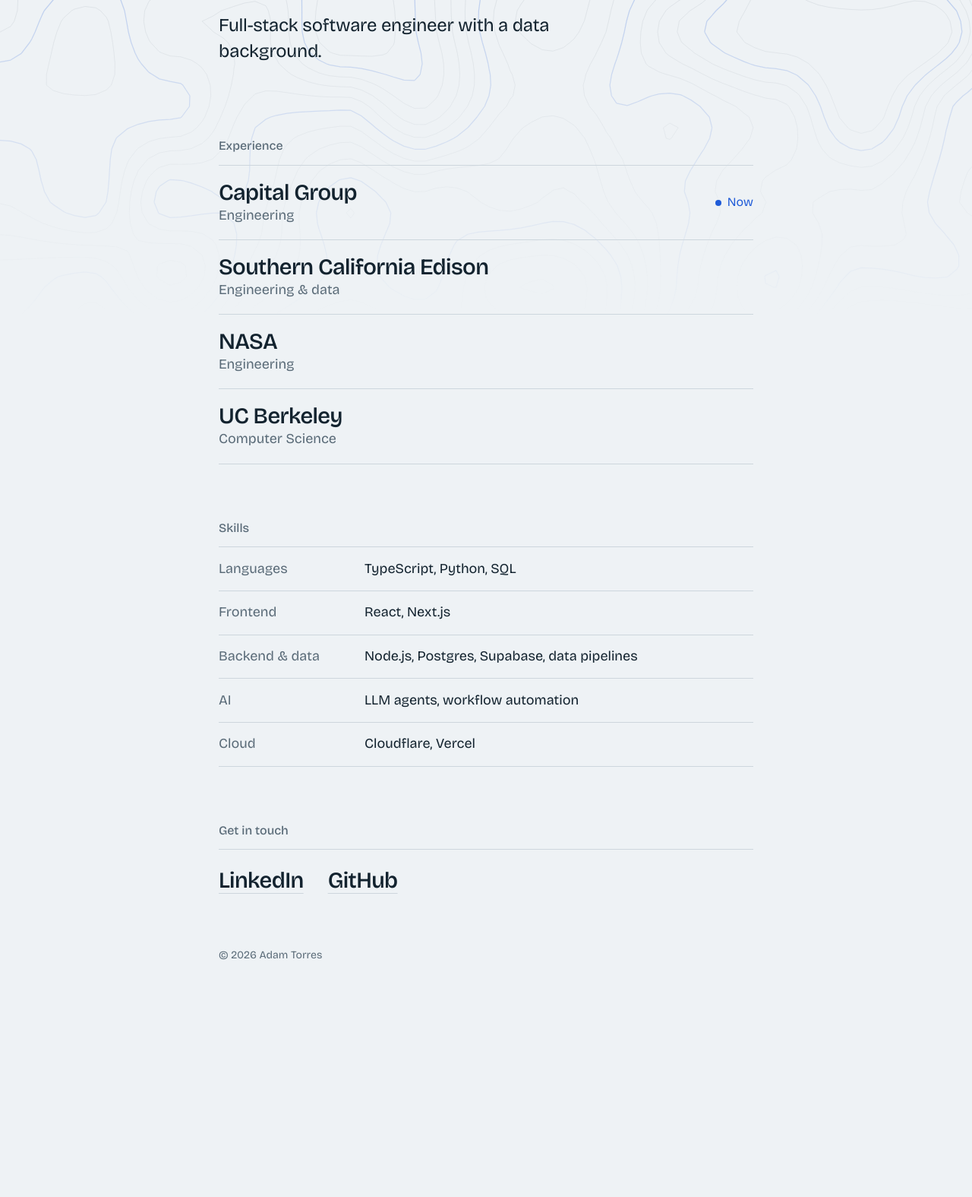
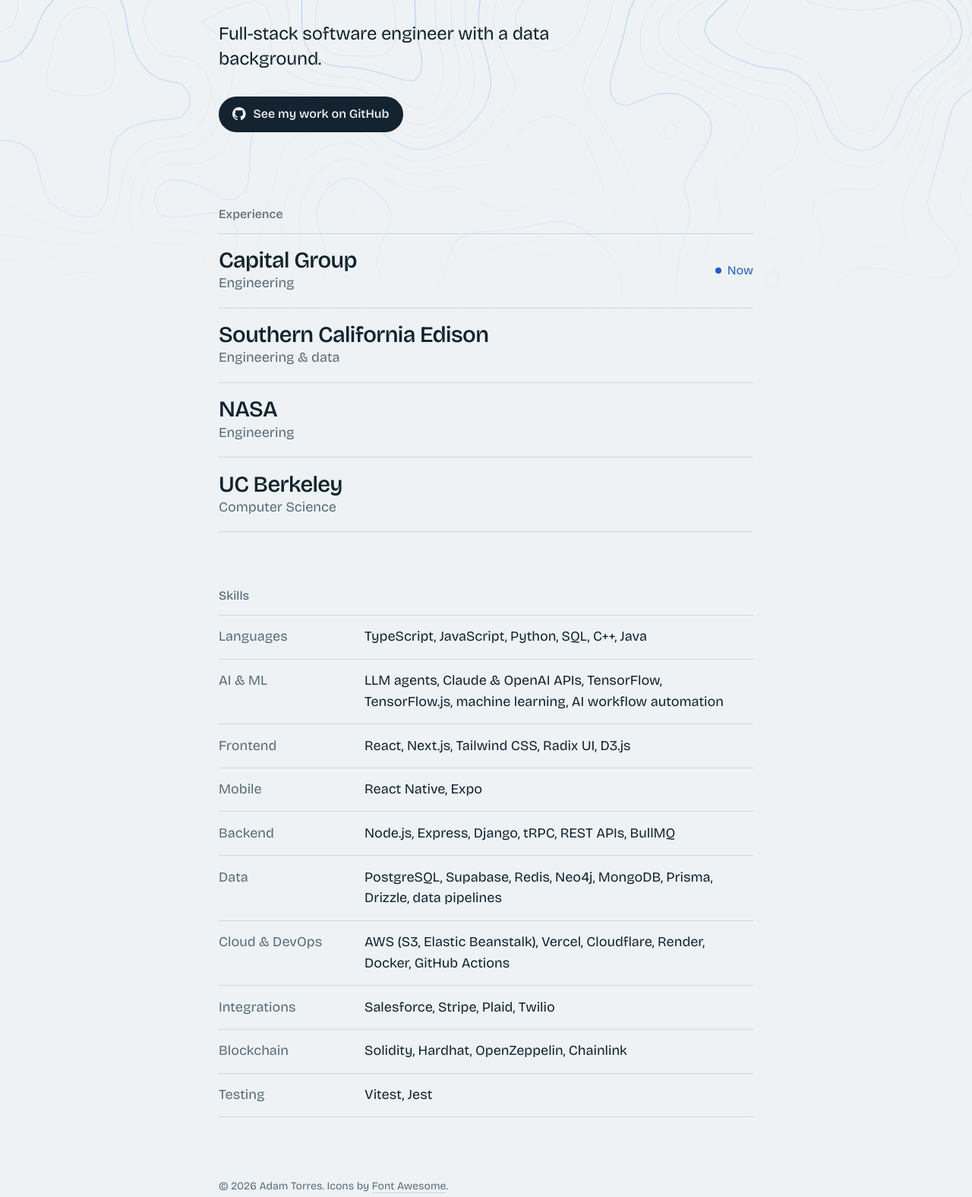
Before and after one commit to adamjamestorres/Portfolio, a plain HTML site: page index.html in a window 1280 px wide. Shown: the part 420-1995 px from the top of the page at 76% size. Before the commit the page ends 1736 px from the top, so only its background shows below. Drawn offline with nearby package versions, Linux system fonts and the light colour scheme.

Commit message:
Add top profile icons, GitHub call to action, expanded skills
Co-Authored-By: Claude Opus 5.5 <noreply@anthropic.com>
Claude-Session: https://claude.ai/code/session_016hZNu6yTEzj6LJfwqdSgQR

```diff
--- a/index.html
+++ b/index.html
@@ -32,6 +32,11 @@
   <body>
     <canvas class="contours" aria-hidden="true"></canvas>
     <main class="page">
+      <nav class="topbar" aria-label="Profiles">
+        <a class="topbar__link" href="https://github.com/adamjamestorres" target="_blank" rel="noopener noreferrer" aria-label="GitHub"><svg class="icon" aria-hidden="true" focusable="false" xmlns="http://www.w3.org/2000/svg" viewBox="0 0 512 512"><path fill="currentColor" d="M216.5 362.5c-66-8-112.5-55.5-112.5-117 0-25 9-52 24-70-6.5-16.5-5.5-51.5 2-66 20-2.5 47 8 63 22.5 19-6 39-9 63.5-9s44.5 3 62.5 8.5c15.5-14 43-24.5 63-22 7 13.5 8 48.5 1.5 65.5 16 19 24.5 44.5 24.5 70.5 0 61.5-46.5 108-113.5 116.5 17 11 28.5 35 28.5 62.5l0 52C323 491.5 335.5 500 350.5 494 441 459.5 512 369 512 257 512 115.5 397 0 255.5 0S0 115.5 0 257c0 111 70.5 203 165.5 237.5 13.5 5 26.5-4 26.5-17.5l0-40c-7 3-16 5-24 5-33 0-52.5-18-66.5-51.5-5.5-13.5-11.5-21.5-23-23-6-.5-8-3-8-6 0-6 10-10.5 20-10.5 14.5 0 27 9 40 27.5 10 14.5 20.5 21 33 21s20.5-4.5 32-16c8.5-8.5 15-16 21-21z"/></svg></a>
+        <a class="topbar__link" href="https://www.linkedin.com/in/adam-torres-0414/" target="_blank" rel="noopener noreferrer" aria-label="LinkedIn"><svg class="icon" aria-hidden="true" focusable="false" xmlns="http://www.w3.org/2000/svg" viewBox="0 0 448 512"><path fill="currentColor" d="M100.3 448l-92.9 0 0-299.1 92.9 0 0 299.1zM53.8 108.1C24.1 108.1 0 83.5 0 53.8 0 39.5 5.7 25.9 15.8 15.8s23.8-15.8 38-15.8 27.9 5.7 38 15.8 15.8 23.8 15.8 38c0 29.7-24.1 54.3-53.8 54.3zM447.9 448l-92.7 0 0-145.6c0-34.7-.7-79.2-48.3-79.2-48.3 0-55.7 37.7-55.7 76.7l0 148.1-92.8 0 0-299.1 89.1 0 0 40.8 1.3 0c12.4-23.5 42.7-48.3 87.9-48.3 94 0 111.3 61.9 111.3 142.3l0 164.3-.1 0z"/></svg></a>
+      </nav>
+
       <header class="intro">
         <h1 class="name">
           <span class="name__line">Adam</span>
@@ -40,6 +45,7 @@
         <p class="lede">
           Full-stack software engineer with a data background.
         </p>
+        <a class="cta" href="https://github.com/adamjamestorres" target="_blank" rel="noopener noreferrer"><svg class="icon" aria-hidden="true" focusable="false" xmlns="http://www.w3.org/2000/svg" viewBox="0 0 512 512"><path fill="currentColor" d="M216.5 362.5c-66-8-112.5-55.5-112.5-117 0-25 9-52 24-70-6.5-16.5-5.5-51.5 2-66 20-2.5 47 8 63 22.5 19-6 39-9 63.5-9s44.5 3 62.5 8.5c15.5-14 43-24.5 63-22 7 13.5 8 48.5 1.5 65.5 16 19 24.5 44.5 24.5 70.5 0 61.5-46.5 108-113.5 116.5 17 11 28.5 35 28.5 62.5l0 52C323 491.5 335.5 500 350.5 494 441 459.5 512 369 512 257 512 115.5 397 0 255.5 0S0 115.5 0 257c0 111 70.5 203 165.5 237.5 13.5 5 26.5-4 26.5-17.5l0-40c-7 3-16 5-24 5-33 0-52.5-18-66.5-51.5-5.5-13.5-11.5-21.5-23-23-6-.5-8-3-8-6 0-6 10-10.5 20-10.5 14.5 0 27 9 40 27.5 10 14.5 20.5 21 33 21s20.5-4.5 32-16c8.5-8.5 15-16 21-21z"/></svg><span>See my work on GitHub</span></a>
       </header>
 
       <section class="block" aria-labelledby="experience">
@@ -70,39 +76,48 @@
         <dl class="skills">
           <div class="skills__row">
             <dt>Languages</dt>
-            <dd>TypeScript, Python, SQL</dd>
+            <dd>TypeScript, JavaScript, Python, SQL, C++, Java</dd>
+          </div>
+          <div class="skills__row">
+            <dt>AI &amp; ML</dt>
+            <dd>LLM agents, Claude &amp; OpenAI APIs, TensorFlow, TensorFlow.js, machine learning, AI workflow automation</dd>
           </div>
           <div class="skills__row">
             <dt>Frontend</dt>
-            <dd>React, Next.js</dd>
+            <dd>React, Next.js, Tailwind CSS, Radix UI, D3.js</dd>
           </div>
           <div class="skills__row">
-            <dt>Backend &amp; data</dt>
-            <dd>Node.js, Postgres, Supabase, data pipelines</dd>
+            <dt>Mobile</dt>
+            <dd>React Native, Expo</dd>
           </div>
           <div class="skills__row">
-            <dt>AI</dt>
-            <dd>LLM agents, workflow automation</dd>
+            <dt>Backend</dt>
+            <dd>Node.js, Express, Django, tRPC, REST APIs, BullMQ</dd>
           </div>
           <div class="skills__row">
-            <dt>Cloud</dt>
-            <dd>Cloudflare, Vercel</dd>
+            <dt>Data</dt>
+            <dd>PostgreSQL, Supabase, Redis, Neo4j, MongoDB, Prisma, Drizzle, data pipelines</dd>
+          </div>
+          <div class="skills__row">
+            <dt>Cloud &amp; DevOps</dt>
+            <dd>AWS (S3, Elastic Beanstalk), Vercel, Cloudflare, Render, Docker, GitHub Actions</dd>
+          </div>
+          <div class="skills__row">
+            <dt>Integrations</dt>
+            <dd>Salesforce, Stripe, Plaid, Twilio</dd>
+          </div>
+          <div class="skills__row">
+            <dt>Blockchain</dt>
+            <dd>Solidity, Hardhat, OpenZeppelin, Chainlink</dd>
+          </div>
+          <div class="skills__row">
+            <dt>Testing</dt>
+            <dd>Vitest, Jest</dd>
           </div>
         </dl>
       </section>
 
-      <footer class="contact">
-        <h2 class="block__title">Get in touch</h2>
-        <ul class="links">
-          <li>
-            <a href="https://www.linkedin.com/in/adam-torres-0414/" target="_blank" rel="noopener noreferrer">LinkedIn</a>
-          </li>
-          <li>
-            <a href="https://github.com/adamjamestorres" target="_blank" rel="noopener noreferrer">GitHub</a>
-          </li>
-        </ul>
-        <p class="fineprint">© 2026 Adam Torres</p>
-      </footer>
+      <footer class="fineprint">© 2026 Adam Torres. Icons by <a href="https://fontawesome.com/license/free">Font Awesome</a>.</footer>
     </main>
   </body>
 </html>
--- a/style.css
+++ b/style.css
@@ -105,6 +105,33 @@ a:focus-visible {
   padding: clamp(3rem, 12vh, 8rem) var(--gutter) 3rem;
 }
 
+/* ---------- Top bar ---------- */
+.topbar {
+  display: flex;
+  justify-content: flex-end;
+  gap: 1.25rem;
+  margin-top: calc(clamp(3rem, 12vh, 8rem) * -0.6);
+  margin-bottom: clamp(2rem, 6vh, 3.5rem);
+}
+
+.topbar__link {
+  display: inline-flex;
+  color: var(--slate);
+  opacity: 0.75;
+  transition: color 150ms ease, opacity 150ms ease;
+}
+
+.topbar__link:hover {
+  color: var(--ink);
+  opacity: 1;
+}
+
+.icon {
+  width: 1.25rem;
+  height: 1.25rem;
+  flex: none;
+}
+
 /* ---------- Intro: the one loud thing ---------- */
 .intro {
   margin-bottom: clamp(4rem, 12vh, 7rem);
@@ -137,9 +164,35 @@ a:focus-visible {
   letter-spacing: -0.01em;
 }
 
+/* The one call to action: GitHub */
+.cta {
+  display: inline-flex;
+  align-items: center;
+  gap: 0.6rem;
+  margin-top: 2rem;
+  padding: 0.7rem 1.15rem;
+  border-radius: 999px;
+  background: var(--ink);
+  color: var(--paper);
+  font-size: 1rem;
+  font-weight: 550;
+  text-decoration: none;
+  transition: background-color 150ms ease, transform 150ms ease;
+}
+
+.cta:hover {
+  background: var(--signal);
+  color: #fff;
+  transform: translateY(-1px);
+}
+
+.cta .icon {
+  width: 1.1rem;
+  height: 1.1rem;
+}
+
 /* ---------- Sections ---------- */
-.block + .block,
-.contact {
+.block + .block {
   margin-top: clamp(3.5rem, 9vh, 5rem);
 }
 
@@ -218,19 +271,10 @@ a:focus-visible {
   color: var(--slate);
 }
 
-/* Contact */
-.links {
-  display: flex;
-  flex-wrap: wrap;
-  gap: 0.5rem 2rem;
-  padding-top: 1.1rem;
-  font-size: clamp(1.4rem, 3.4vw, 1.85rem);
-  font-weight: 550;
-  letter-spacing: -0.02em;
-}
 
+/* Footer */
 .fineprint {
-  margin-top: 4rem;
+  margin-top: 5rem;
   font-size: 0.875rem;
   color: var(--slate);
 }
@@ -251,7 +295,8 @@ a:focus-visible {
   .name__line + .name__line {
     animation-delay: 120ms;
   }
-  .lede {
+  .lede,
+  .cta {
     animation: fade 700ms 450ms ease both;
   }
 
```
Also changed, not shown: README.md, icons/github.svg (added), icons/linkedin.svg (added).
